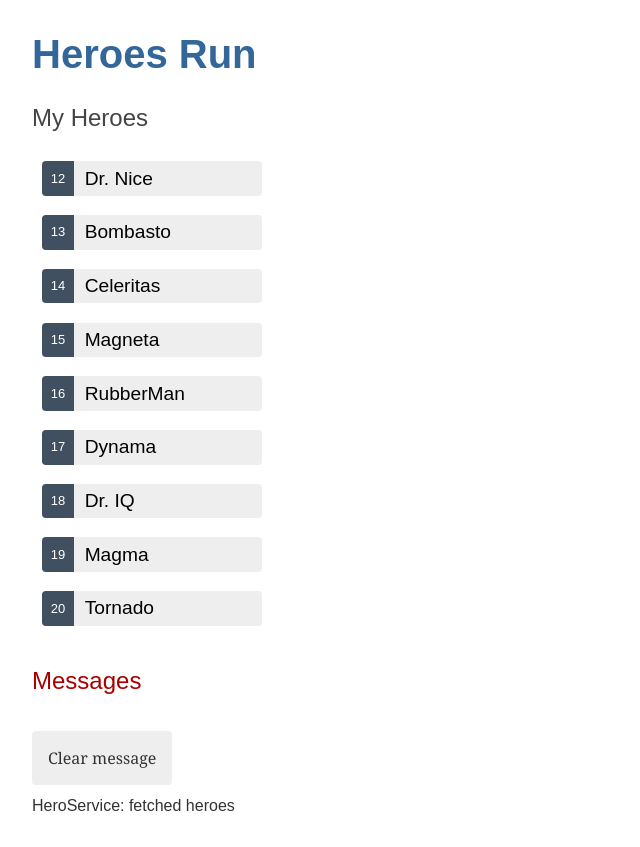
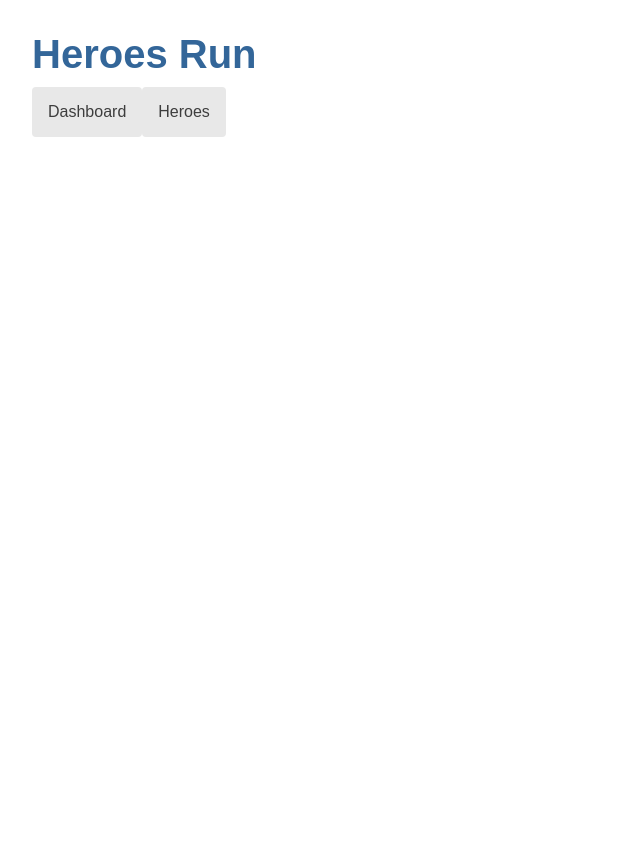
Before and after one commit to isxoqovxasanboy/LearnFrontend, an Angular app in the folder Angular_LessonsN02/LessonN02/: page / in a window 1280 px wide. Shown: the whole page, without its empty margins (0-640 px from the left). After the commit the page ends 800 px from the top, so only its background shows below. Built offline with nearby package versions, Linux system fonts and the light colour scheme.

Commit message:
Change ui and logic

```diff
--- a/Angular_LessonsN02/LessonN02/src/app/app.component.css
+++ b/Angular_LessonsN02/LessonN02/src/app/app.component.css
@@ -0,0 +1,21 @@
+/* AppComponent's private CSS styles */
+h1 {
+  margin-bottom: 0;
+}
+nav a {
+  padding: 1rem;
+  text-decoration: none;
+  margin-top: 10px;
+  display: inline-block;
+  background-color: #e8e8e8;
+  color: #3d3d3d;
+  border-radius: 4px;
+}
+
+nav a:hover {
+  color: white;
+  background-color: #42545C;
+}
+nav a:active {
+  background-color: black;
+}
--- a/Angular_LessonsN02/LessonN02/src/app/app.component.html
+++ b/Angular_LessonsN02/LessonN02/src/app/app.component.html
@@ -1,3 +1,7 @@
 <h1>{{title}}</h1>
-<app-heroes></app-heroes>
+<nav>
+  <a routerLink="/dashboard">Dashboard</a>
+  <a routerLink="/heroes">Heroes</a>
+</nav>
+<router-outlet></router-outlet>
 <app-messages></app-messages>
--- a/Angular_LessonsN02/LessonN02/src/app/app.component.ts
+++ b/Angular_LessonsN02/LessonN02/src/app/app.component.ts
@@ -1,12 +1,12 @@
 import { Component } from '@angular/core';
-import { RouterOutlet } from '@angular/router';
+import {RouterLink, RouterOutlet} from '@angular/router';
 import {HeroesComponent} from "./Components/heroes/heroes.component";
 import {MessagesComponent} from "./Components/messages/messages.component";
 
 @Component({
   selector: 'app-root',
   standalone: true,
-  imports: [RouterOutlet, HeroesComponent, MessagesComponent],
+  imports: [RouterOutlet, HeroesComponent, MessagesComponent, RouterLink],
   templateUrl: './app.component.html',
   styleUrl: './app.component.css'
 })
```
